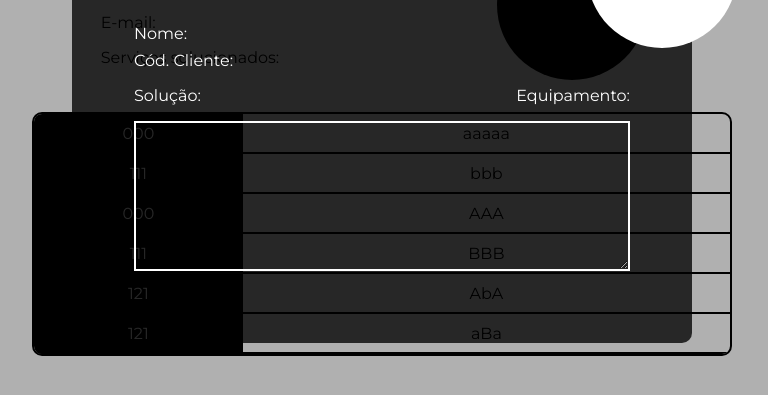
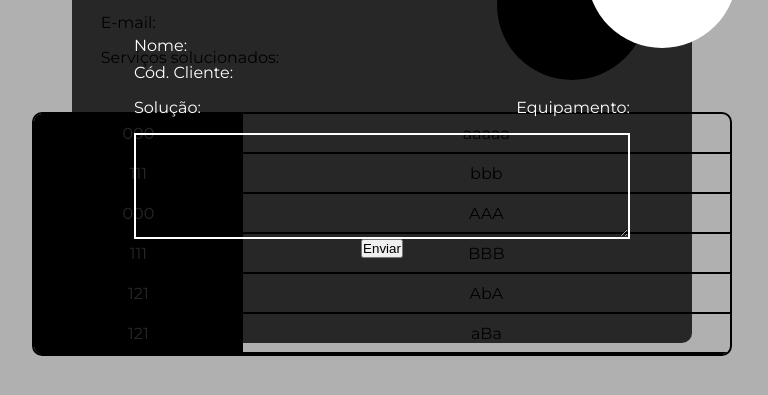
Before and after one commit to Francisco-Thiago/TVM, a plain HTML site: page funcionary.html in a window 1280 px wide. Shown: the part 257-652 px from the top of the page, without its empty margins (258-1026 px from the left). Drawn offline with Linux system fonts and the light colour scheme.

Commit message:
Update funcionary.html

```diff
--- a/funcionary.html
+++ b/funcionary.html
@@ -22,7 +22,8 @@
                     <p>Equipamento: <span name="client-name"></span></p>
                 </div>
             </div>
-            <textarea name="describe" id="" cols="30" rows="10"></textarea>
+            <textarea name="describe" id="" cols="30" rows="5"></textarea>
+            <input id="submit" type="submit" value="Enviar">
         </div>
     </section>
     <main>
```
